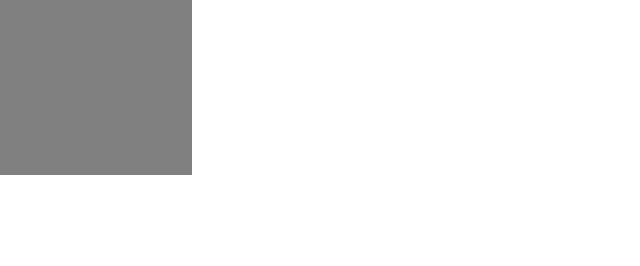
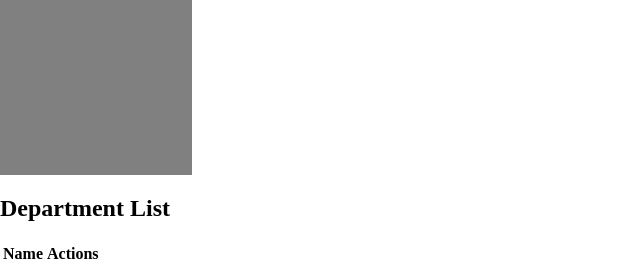
Before and after one commit to hothanhtuan1209/python-training, a Django app: page /departments in a window 1280 px wide. Shown: the part 691-957 px from the top of the page, without its empty margins (0-640 px from the left). Before the commit the page ends 866 px from the top, so only its background shows below. Run offline with Django 4.2, Linux system fonts and the light colour scheme; a user stored in the database is signed in; data that the repository does not hold is empty.

Commit message:
Update block content in base.html

```diff
--- a/django/manager_employees/templates/base.html
+++ b/django/manager_employees/templates/base.html
@@ -33,5 +33,9 @@
             </li>
         </ul>
     </nav>
+    <!-- CONTENT-->
+    <div class="content">
+        {% block content %}{% endblock %}
+    </div>
 </body>
 </html>
```
